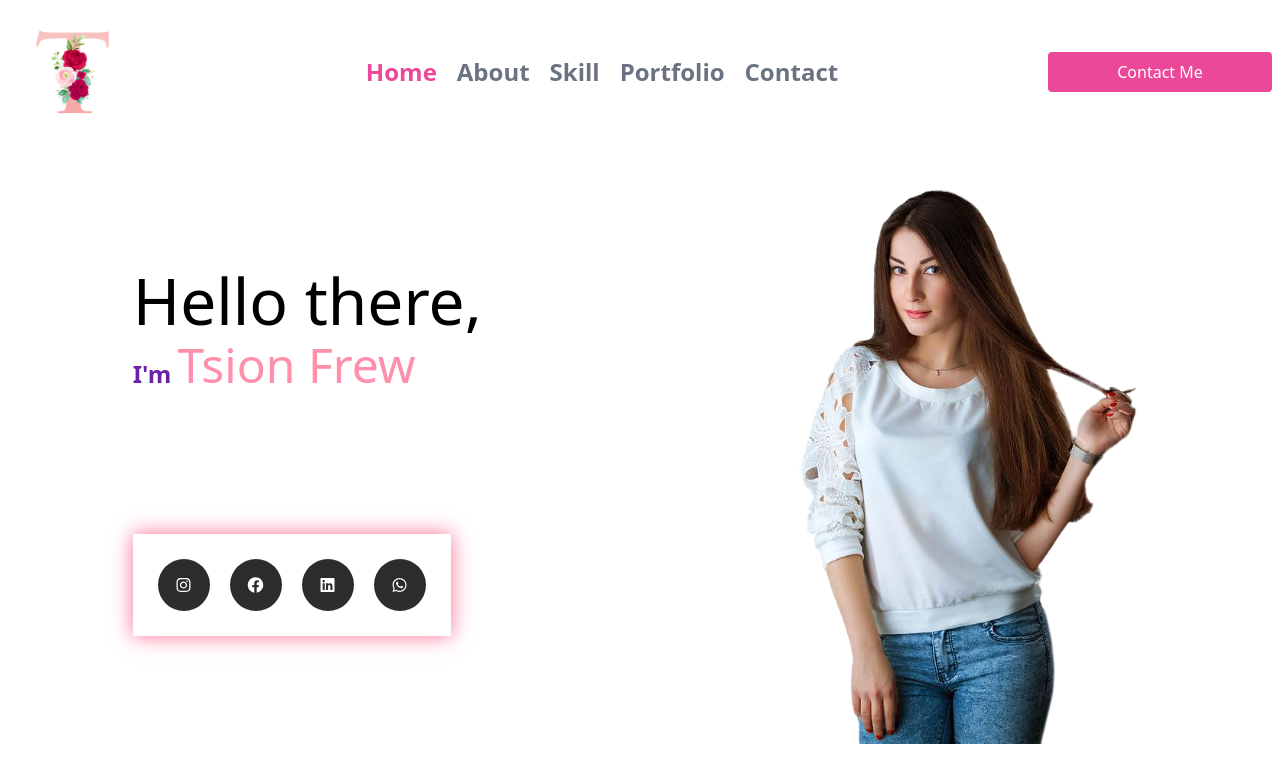
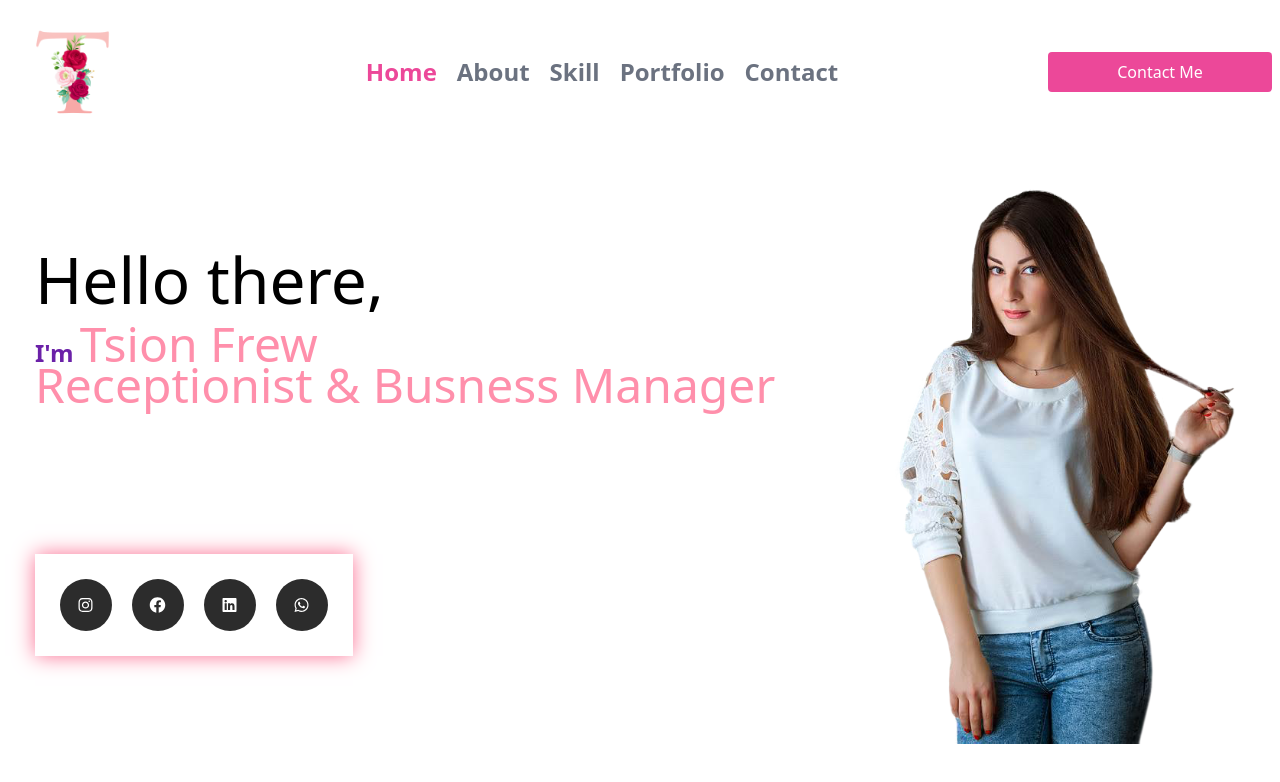
Before and after one commit to eyuelfrew/tsionfrew, a React (Create React App) app: page / in a window 1280 px wide. Shown: the top 782 px of the page. Built offline with nearby package versions, Linux system fonts and the light colour scheme.

Commit message:
Name Updated

```diff
--- a/src/components/Home.jsx
+++ b/src/components/Home.jsx
@@ -18,6 +18,10 @@ const Home = () => {
           <div>
             <p className="text-purple-800 font-extrabold text-2xl">
               I'm <span className="my-name font-medium">Tsion Frew</span>
+              <br />
+              <span className="my-name font-medium">
+                Receptionist & Busness Manager
+              </span>
             </p>
             <div className="flex items-start mt-36">
               <div className="card">
```
